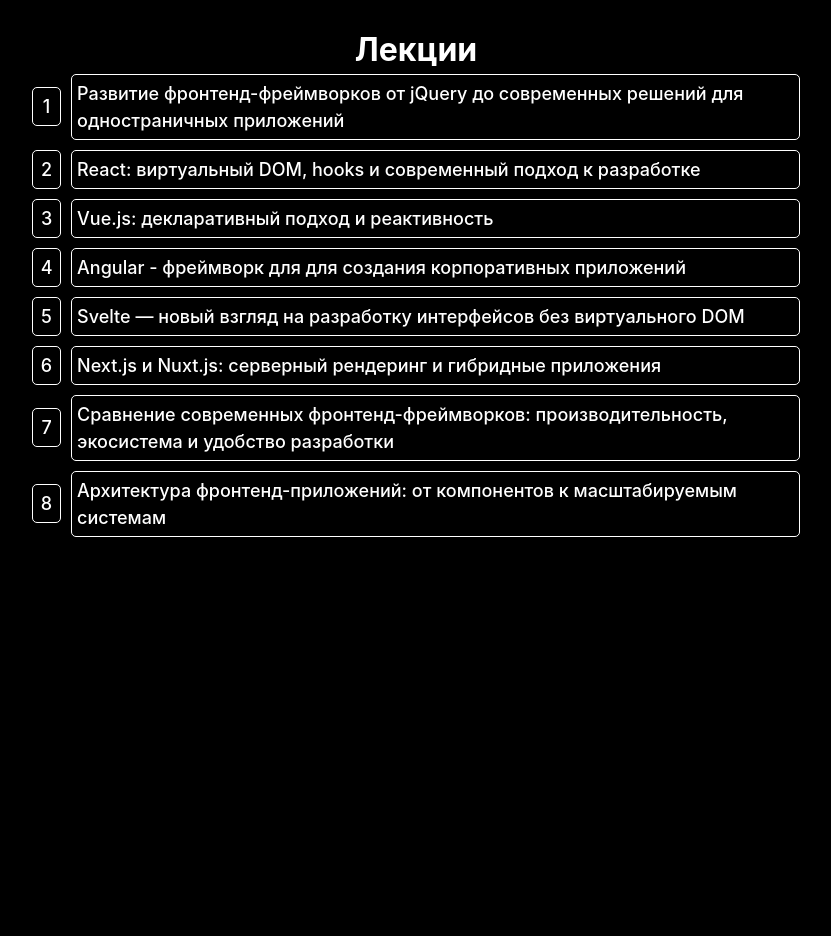
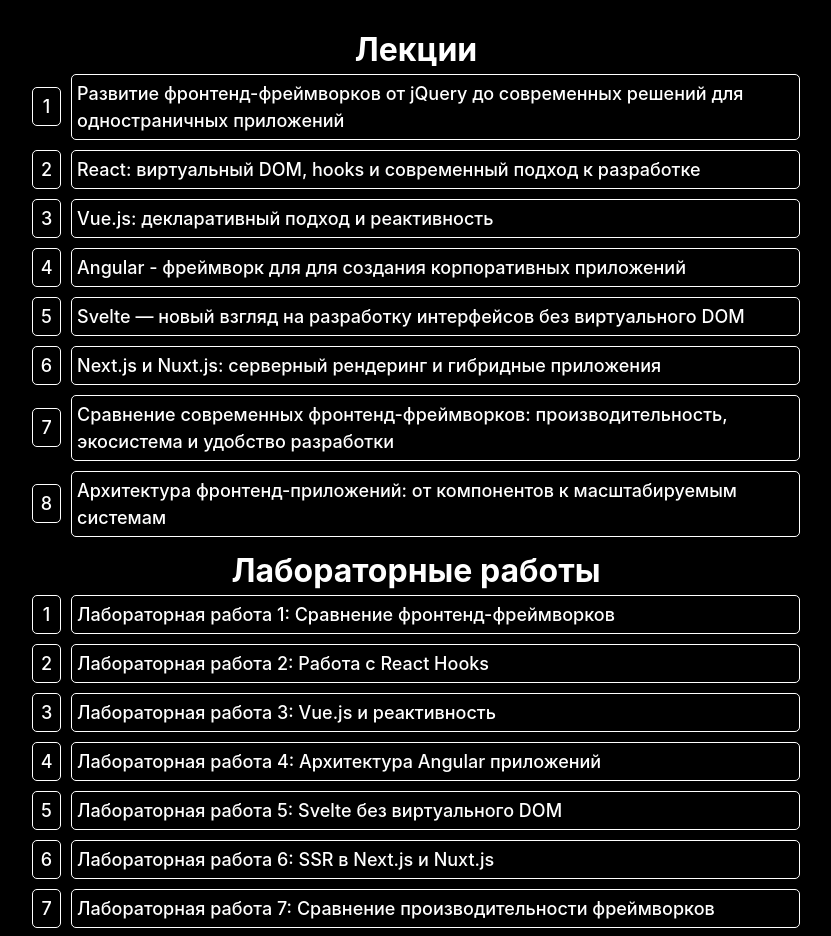
Before and after one commit to werwarmort/frontend-introduction, a Next.js app: page / in a window 1280 px wide. Shown: the top 936 px of the page, without its empty margins (224-1055 px from the left). Before the commit the page ends 800 px from the top, so only its background shows below. Built offline with nearby package versions, Linux system fonts and the light colour scheme.

Commit message:
добавил лабы на главную страницу

```diff
--- a/src/app/page.tsx
+++ b/src/app/page.tsx
@@ -1,6 +1,7 @@
-import Link from 'next/link'
-import lectures from "@/widgets/LectureContent/config/lecturesConfig";
-import styles from './mainPage.module.scss'
+import Link from 'next/link';
+import lectures from '@/widgets/LectureContent/config/lecturesConfig';
+import labs from '@/widgets/LectureContent/config/labsConfig';
+import styles from './mainPage.module.scss';
 
 export default function HomePage() {
   return (
@@ -9,10 +10,25 @@
       <ul>
         {lectures.map(({ id, title }) => (
           <li key={id} className={styles.lectureLi}>
-            <span className={styles.index}>{id}</span><Link className={styles.lectureLink} href={`/lectures/${id}`}>{title}</Link>
+            <span className={styles.index}>{id}</span>
+            <Link className={styles.lectureLink} href={`/lectures/${id}`}>
+              {title}
+            </Link>
+          </li>
+        ))}
+      </ul>
+
+      <h1 className={styles.mainTitle}>Лабораторные работы</h1>
+      <ul>
+        {labs.map(({ id, title }) => (
+          <li key={id} className={styles.lectureLi}>
+            <span className={styles.index}>{id}</span>
+            <Link className={styles.lectureLink} href={`/lab/${id}`}>
+              {title}
+            </Link>
           </li>
         ))}
       </ul>
     </main>
-  )
+  );
 }
--- /dev/null
+++ b/src/widgets/LectureContent/config/labsConfig.ts
@@ -0,0 +1,44 @@
+const labs = [
+  {
+    id: '1',
+    title: 'Лабораторная работа 1: Сравнение фронтенд-фреймворков',
+    file: 'lab_1.html',
+  },
+  {
+    id: '2',
+    title: 'Лабораторная работа 2: Работа с React Hooks',
+    file: 'lab_2.html',
+  },
+  {
+    id: '3',
+    title: 'Лабораторная работа 3: Vue.js и реактивность',
+    file: 'lab_3.html',
+  },
+  {
+    id: '4',
+    title: 'Лабораторная работа 4: Архитектура Angular приложений',
+    file: 'lab_4.html',
+  },
+  {
+    id: '5',
+    title: 'Лабораторная работа 5: Svelte без виртуального DOM',
+    file: 'lab_5.html',
+  },
+  {
+    id: '6',
+    title: 'Лабораторная работа 6: SSR в Next.js и Nuxt.js',
+    file: 'lab_6.html',
+  },
+  {
+    id: '7',
+    title: 'Лабораторная работа 7: Сравнение производительности фреймворков',
+    file: 'lab_7.html',
+  },
+  {
+    id: '8',
+    title: 'Лабораторная работа 8: Масштабируемая архитектура фронтенда',
+    file: 'lab_8.html',
+  },
+];
+
+export default labs;
```
